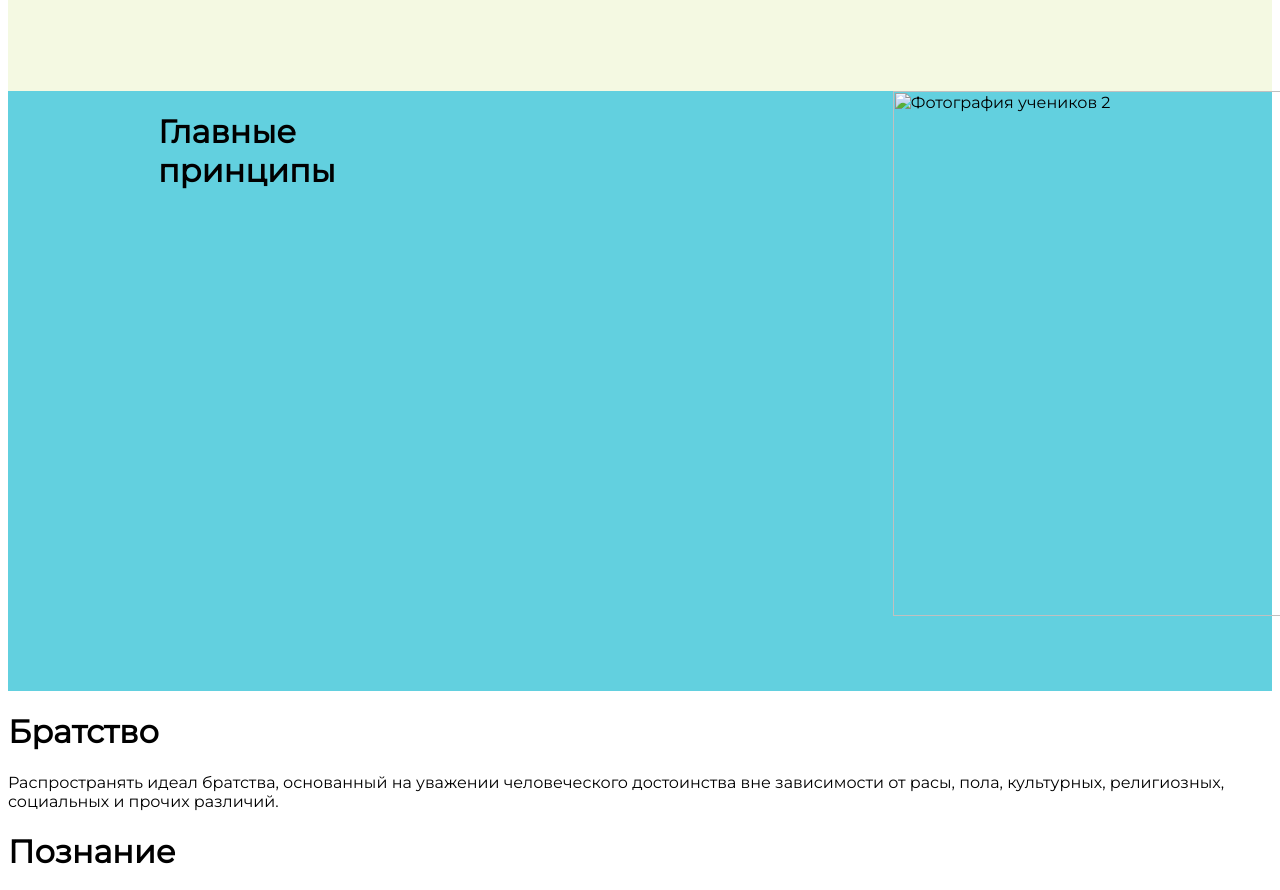
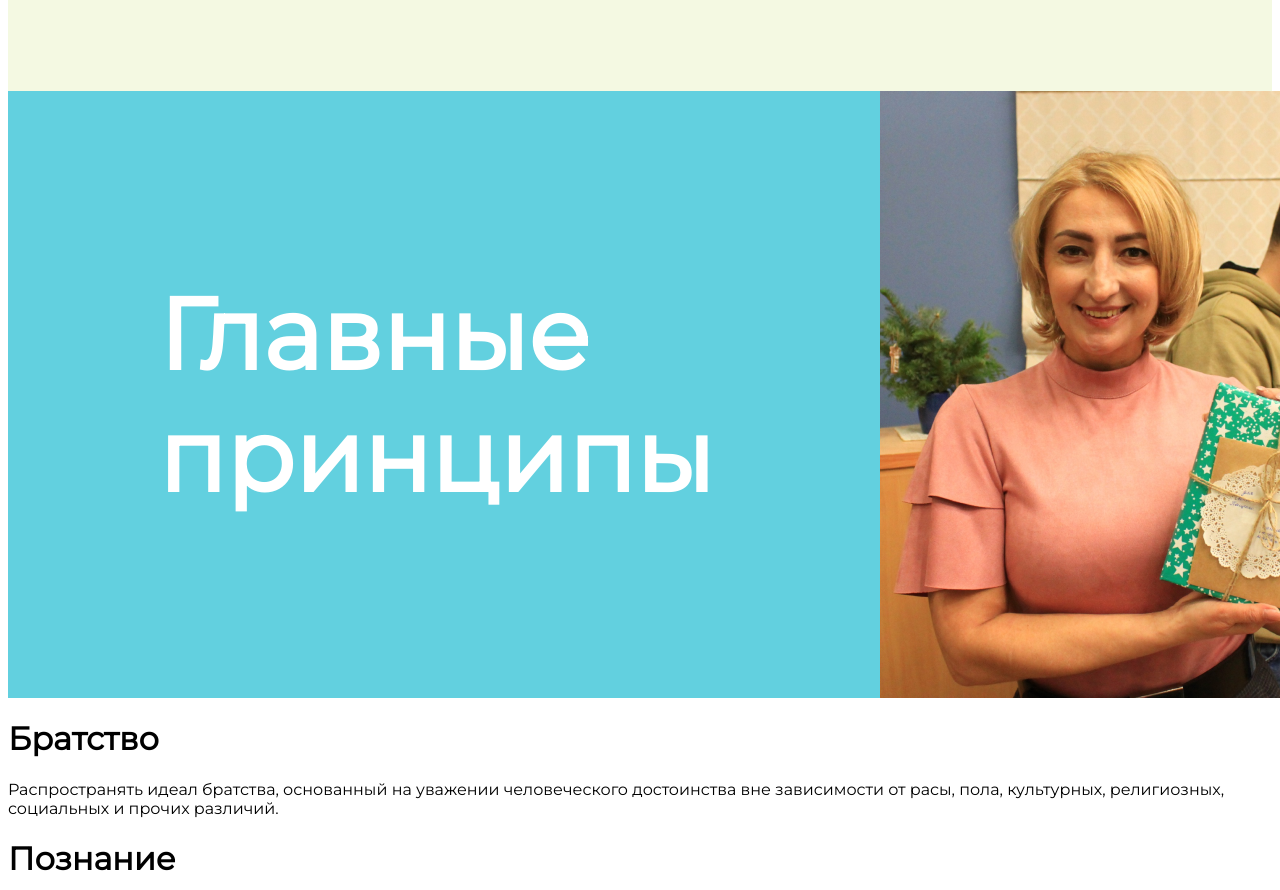
Before and after one commit to doctorvu/NA_landing_1, a website: page index.html in a window 1280 px wide. Shown: the part 649-1539 px from the top of the page. Drawn offline with Linux system fonts and the light colour scheme.

Commit message:
blok_2_finish

```diff
--- a/index.html
+++ b/index.html
@@ -49,10 +49,11 @@
     <div class="principles">
         <div class="principles_NA">
             <div class="main_principles">
-                <h1>Главные принципы</h1>
+                <h1>Главные</h1>
+                <h1>принципы</h1>
             </div>
             <div class="foto_2">
-                <img src="img/Sveta.jpg" alt="Фотография учеников 2" />
+                <img src="img/Sveta.png" alt="Фотография учеников 2" />
             </div>
         </div>
         <div class="3_principles">
--- a/style.css
+++ b/style.css
@@ -95,20 +95,29 @@ img {
 .principles_NA {
     display: flex;
     justify-content: space-between;
-    height: 600px;
+    height: 607px;
     background-color: #62D0DF;
 }
 
 .main_principles {
-    width: 20%;
+    display: flex;
+    width: 50%;
     padding-left: 150px;
+    justify-content: center;
+    flex-direction: column;
+    font-size: 50px;
+    color: white;
 }
 
 .foto_2 {
-    width: 30%;
+    width: 31%;
     height: 600px;
 }
 
 .foto_2 img {
     width: 525px;
 }
+
+.main_principles h1 {
+    margin: 0px;
+}
```
